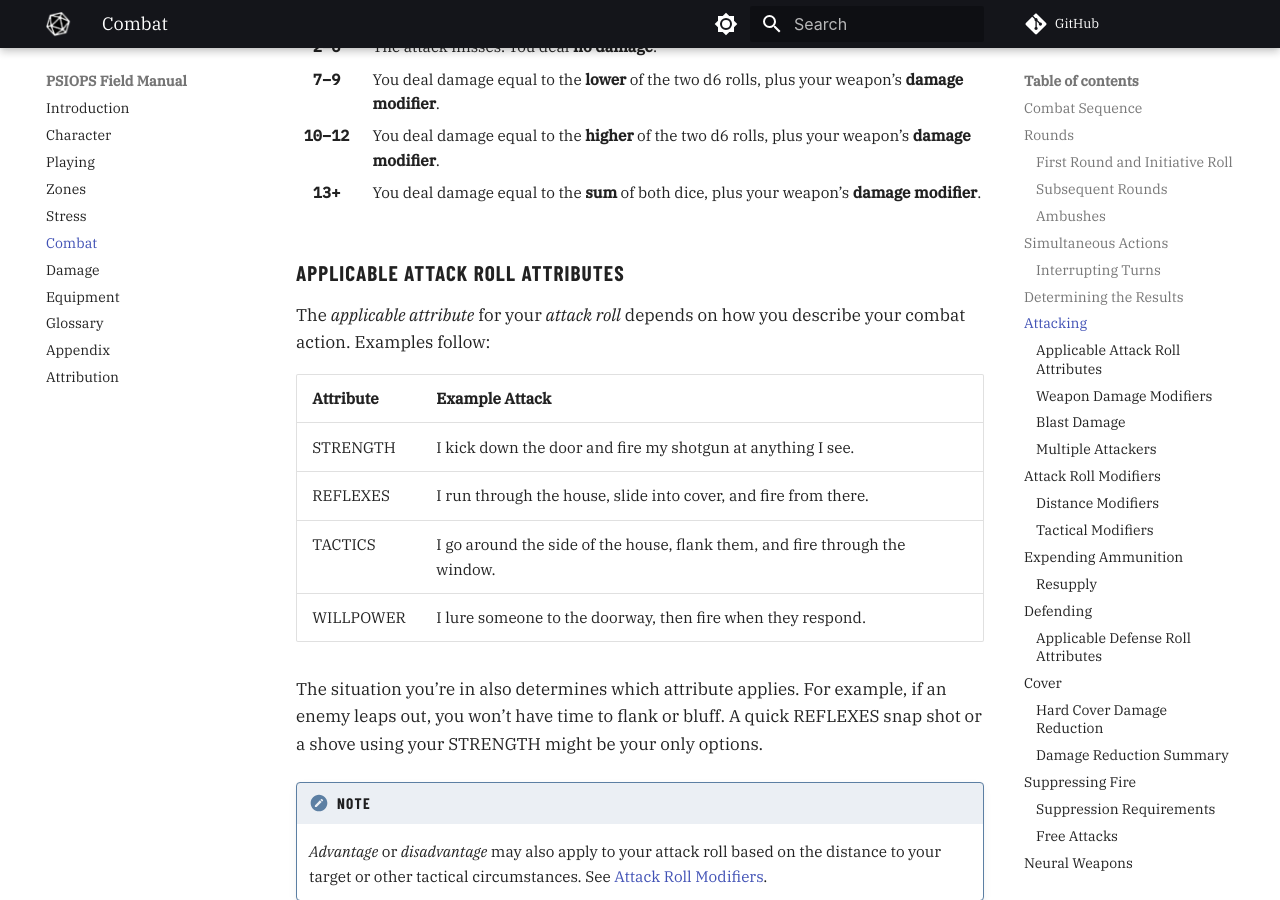
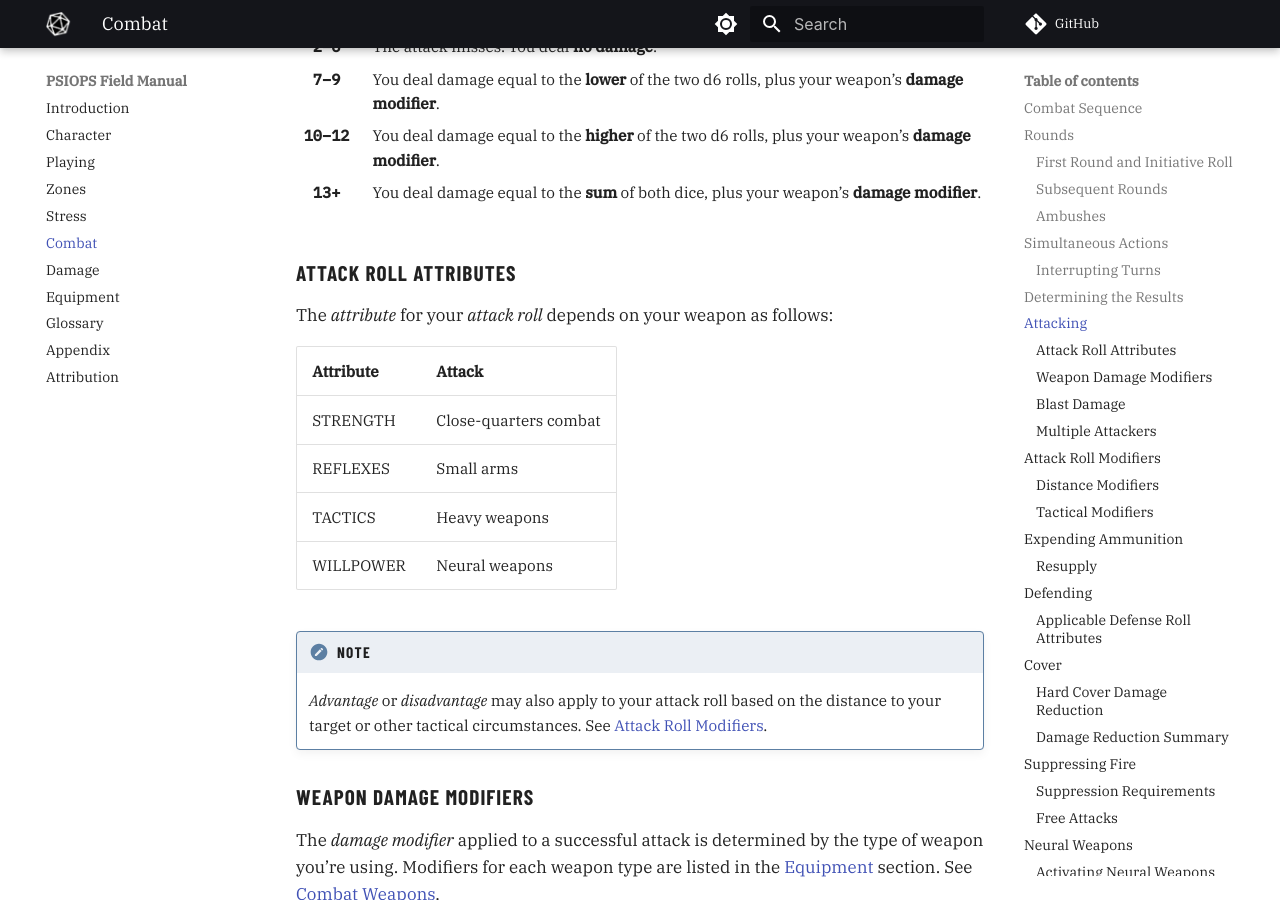
Before and after one commit to joemoose/psiops, an MkDocs documentation site: the page built from docs/combat.md, in a window 1280 px wide and 900 px high, scrolled down 4103 px. Built offline with MkDocs 1.6.1 and Material for MkDocs 9.7.7, drawn with Linux system fonts in a browser that asks for light colours; plug-ins that fetch from the network failed and are left out; comment, search, counter and statistics services are not loaded.

Commit message:
Update combat.md

```diff
--- a/docs/combat.md
+++ b/docs/combat.md
@@ -101,18 +101,16 @@ When you **attack** a target, make an *attack roll*. Roll **2d6 + Applicable Att
 
 </div>
 
-### Applicable Attack Roll Attributes
+### Attack Roll Attributes
 
-The *applicable attribute* for your *attack roll* depends on how you describe your combat action. Examples follow:
+The *attribute* for your *attack roll* depends on your weapon as follows:
 
-| Attribute | Example Attack |
+| Attribute | Attack |
 | - | - |
-| STRENGTH | I kick down the door and fire my shotgun at anything I see. |
-| REFLEXES | I run through the house, slide into cover, and fire from there. |
-| TACTICS | I go around the side of the house, flank them, and fire through the window. |
-| WILLPOWER | I lure someone to the doorway, then fire when they respond. |
-
-The situation you’re in also determines which attribute applies. For example, if an enemy leaps out, you won’t have time to flank or bluff. A quick REFLEXES snap shot or a shove using your STRENGTH might be your only options.
+| STRENGTH | Close-quarters combat |
+| REFLEXES | Small arms |
+| TACTICS | Heavy weapons |
+| WILLPOWER | Neural weapons |
 
 !!! note
 
```
